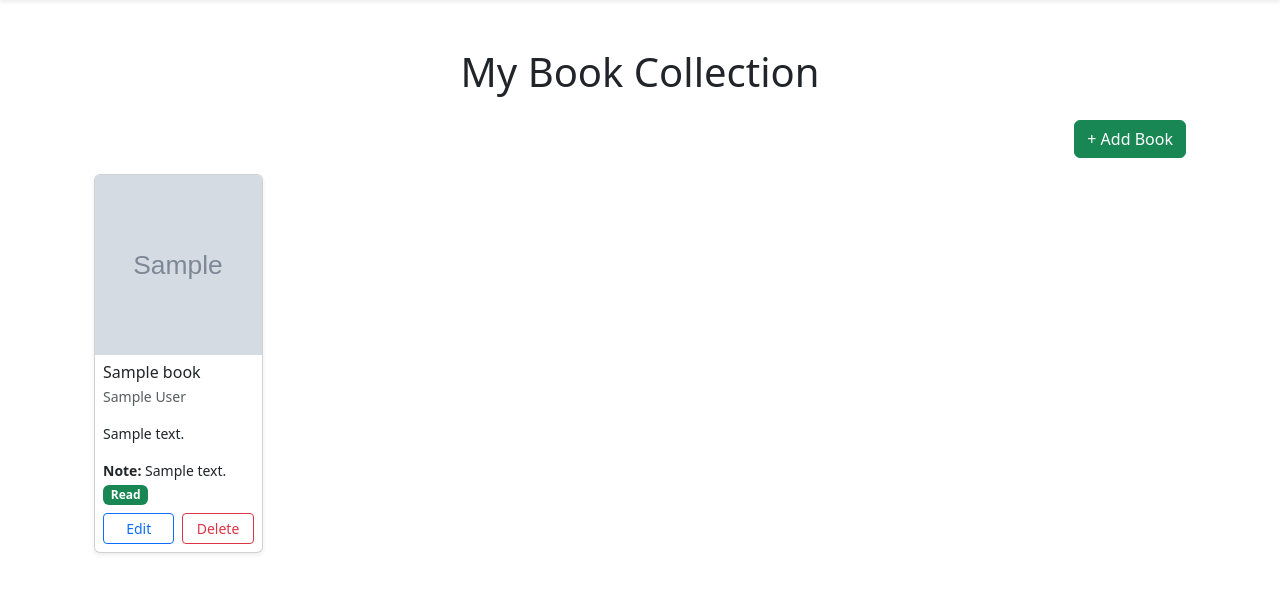
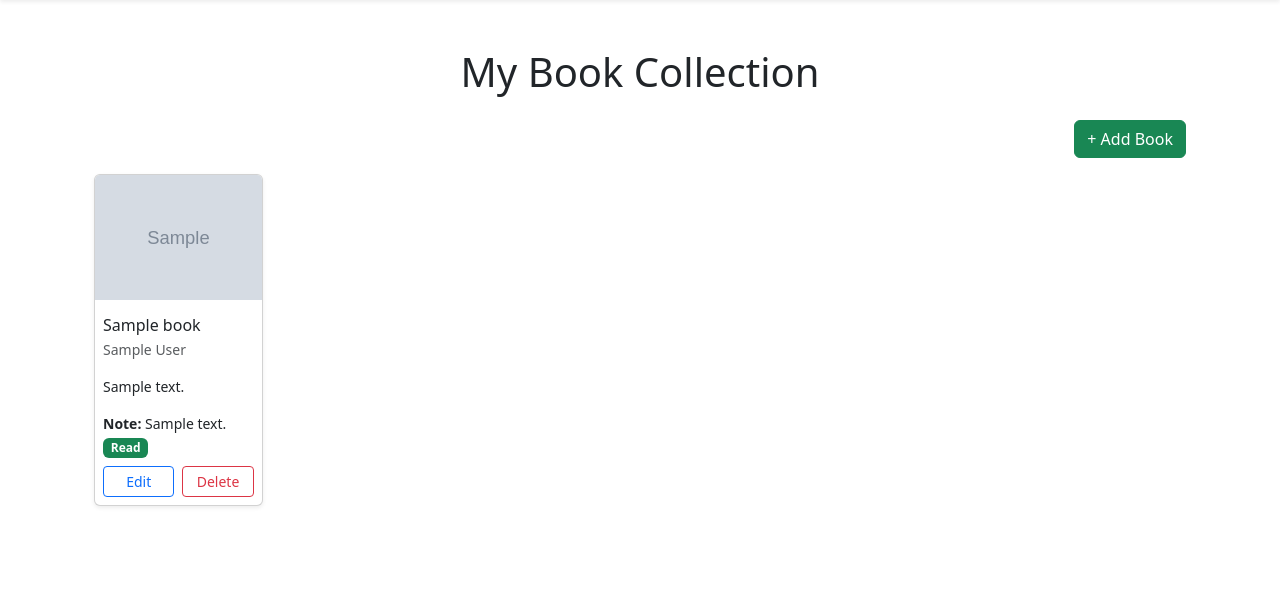
Before and after one commit to Oscar-Ivs/bookbase, a Django app: page /collection/ in a window 1280 px wide. Shown: the part 57-652 px from the top of the page. Run offline with Django 5.2, Linux system fonts and the light colour scheme; a user stored in the database is signed in; tables that the repository leaves empty hold one stand-in row (values such as "Sample post"); grey boxes marked "Sample" are stand-in pictures; some libraries are stand-ins or nearby versions.

```diff
--- a/templates/my_collection.html
+++ b/templates/my_collection.html
@@ -14,11 +14,12 @@
     {% for book in books %}
     <div class="col-6 col-md-4 col-lg-3 col-xl-2 d-flex">
       <div class="card flex-fill shadow-sm" style="width: 100%; max-width: 300px;">
-        <img src="{{ book.cover_url|default:'/static/img/book-placeholder.png' }}"
-             alt="Book Cover"
-             class="card-img-top"
-             style="object-fit: cover; height: 180px;"
-             onerror="this.onerror=null; this.src='/static/img/book-placeholder.png';">
+        <div class="ratio-2x3 mb-2">
+          <img src="{{ book.cover_url|default:'/static/img/book-placeholder.png' }}"
+               alt="Book Cover"
+               class="card-img-top object-fit-contain"
+               onerror="this.onerror=null; this.src='/static/img/book-placeholder.png';">
+        </div>
         <div class="card-body d-flex flex-column p-2">
           <div>
             <h6 class="card-title mb-1">{{ book.title }}</h6>
```
Also changed, not shown: templates/add_book.html (+7 -9 lines).
